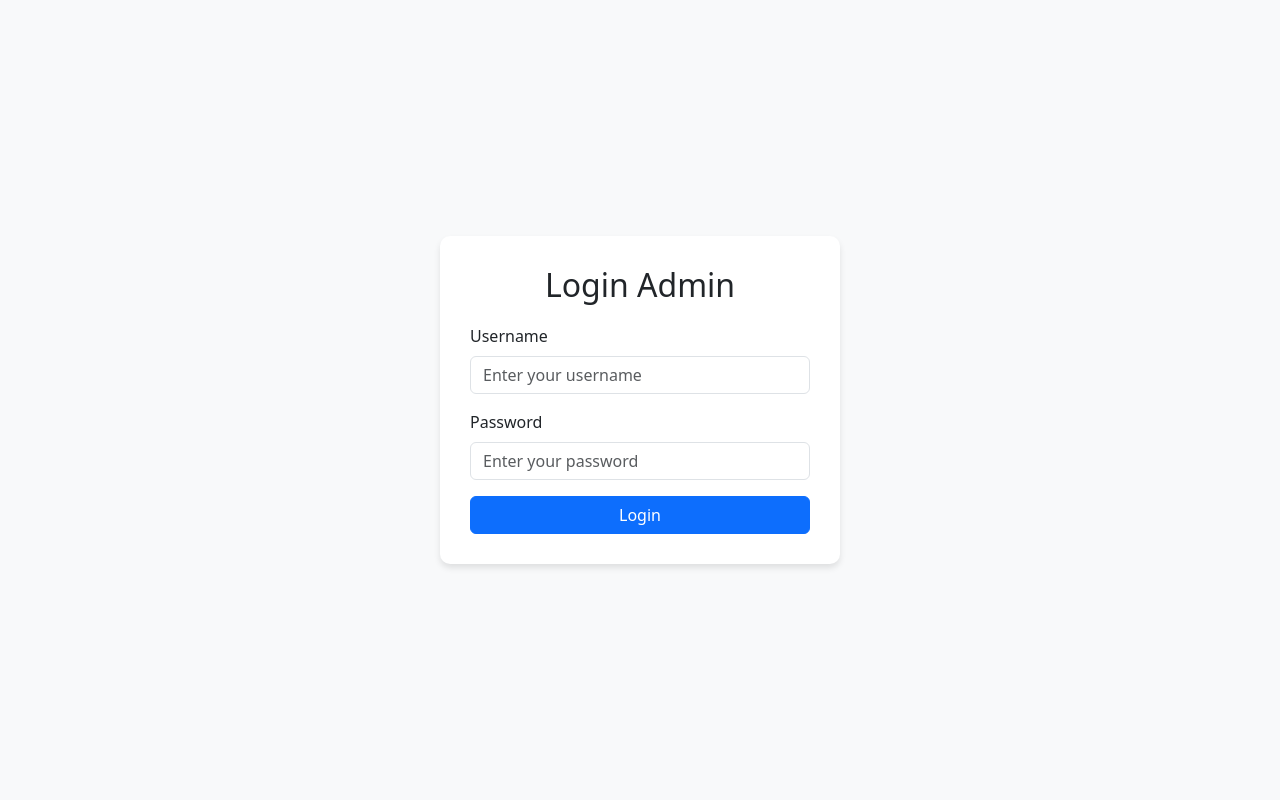
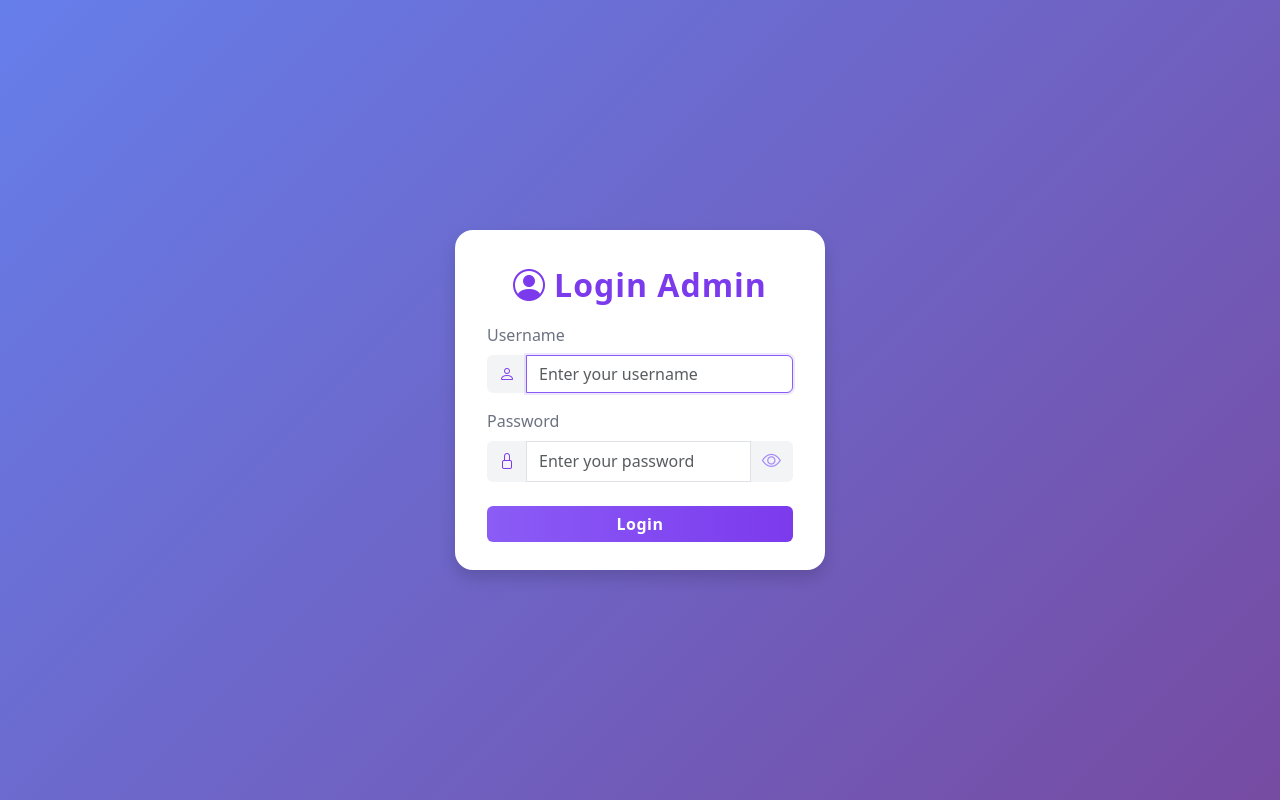
Before and after one commit to itskulen/bigscreenproject, a PHP site: page /login.php in a window 1280 px wide. Run offline with PHP 8.4, Linux system fonts and the light colour scheme.

Commit message:
Refactor login and mascot index pages: improve UI styles, enhance accessibility, and update comments for clarity

```diff
--- a/login.php
+++ b/login.php
@@ -6,28 +6,25 @@ if ($_SERVER['REQUEST_METHOD'] == 'POST') {
     $user = $_POST['username'];
     $pass = $_POST['password'];
 
-    // Ambil data pengguna dari database
     $stmt = $pdo->prepare('SELECT * FROM users WHERE username = ?');
     $stmt->execute([$user]);
     $data = $stmt->fetch();
 
     if ($data && password_verify($pass, $data['password'])) {
-        // Verifikasi password
         $_SESSION['logged_in'] = true;
-        $_SESSION['username'] = $data['username']; // Simpan username ke sesi
-        $_SESSION['role'] = $data['role']; // Simpan role pengguna
+        $_SESSION['username'] = $data['username'];
+        $_SESSION['role'] = $data['role'];
 
-        // Arahkan pengguna berdasarkan role
         if ($data['role'] === 'mascot') {
-            header('Location: mascot_admin.php'); // Halaman untuk mascot_manager
+            header('Location: mascot_admin.php');
         } elseif ($data['role'] === 'costume') {
-            header('Location: costume_admin.php'); // Halaman untuk costume_manager
+            header('Location: costume_admin.php');
         } else {
-            header('Location: unauthorized.php'); // Jika role tidak dikenali
+            header('Location: unauthorized.php');
         }
         exit();
     } else {
-        $error = 'Invalid credentials!';
+        $error = 'Invalid username or password!';
     }
 }
 ?>
@@ -40,57 +37,141 @@ if ($_SERVER['REQUEST_METHOD'] == 'POST') {
         <title>Login Admin</title>
         <link rel="icon" type="image/x-icon" href="favicon.ico">
         <link href="https://cdn.jsdelivr.net/npm/bootstrap@5.3.0-alpha1/dist/css/bootstrap.min.css" rel="stylesheet">
+        <link href="https://cdn.jsdelivr.net/npm/bootstrap-icons@1.11.3/font/bootstrap-icons.css" rel="stylesheet">
         <style>
             body {
-                background-color: #f8f9fa;
+                background: linear-gradient(135deg, #667eea 0%, #764ba2 100%);
+                min-height: 100vh;
                 display: flex;
+                align-items: center;
                 justify-content: center;
-                align-items: center;
-                height: 100vh;
             }
 
             .login-container {
-                background: #ffffff;
-                padding: 30px;
-                border-radius: 10px;
-                box-shadow: 0 4px 6px rgba(0, 0, 0, 0.1);
+                background: #fff;
+                padding: 36px 32px 28px 32px;
+                border-radius: 18px;
+                box-shadow: 0 8px 32px rgba(139, 92, 246, 0.10), 0 1.5px 8px rgba(0, 0, 0, 0.06);
                 width: 100%;
-                max-width: 400px;
+                max-width: 370px;
+                position: relative;
+                animation: fadeIn 0.7s;
+            }
+
+            @keyframes fadeIn {
+                from {
+                    opacity: 0;
+                    transform: translateY(30px);
+                }
+
+                to {
+                    opacity: 1;
+                    transform: none;
+                }
             }
 
             .login-container h2 {
-                margin-bottom: 20px;
+                margin-bottom: 18px;
                 text-align: center;
+                font-weight: 700;
+                color: #7c3aed;
+                letter-spacing: 1px;
+            }
+
+            .form-label {
+                font-weight: 500;
+                color: #6b7280;
+            }
+
+            .input-group-text {
+                background: #f3f4f6;
+                border: none;
+                color: #7c3aed;
+            }
+
+            .form-control:focus {
+                border-color: #8b5cf6;
+                box-shadow: 0 0 0 2px #a78bfa33;
+            }
+
+            .btn-primary {
+                background: linear-gradient(90deg, #8b5cf6, #7c3aed);
+                border: none;
+                font-weight: 600;
+                letter-spacing: 0.5px;
+                transition: background 0.2s;
+            }
+
+            .btn-primary:hover {
+                background: linear-gradient(90deg, #7c3aed, #8b5cf6);
+            }
+
+            .show-password {
+                cursor: pointer;
+                color: #a78bfa;
+                font-size: 1.2em;
             }
 
             .error {
-                color: red;
-                font-size: 0.9em;
+                color: #dc3545;
+                font-size: 0.97em;
                 text-align: center;
+                margin-bottom: 10px;
+                margin-top: -5px;
+            }
+
+            @media (max-width: 500px) {
+                .login-container {
+                    padding: 22px 8px 18px 8px;
+                }
             }
         </style>
     </head>
 
     <body>
-        <div class="login-container">
-            <h2>Login Admin</h2>
-            <form method="POST">
+        <div class="login-container shadow">
+            <h2><i class="bi bi-person-circle me-2"></i>Login Admin</h2>
+            <?php if (!empty($error)) : ?>
+            <div class="error"><?= $error ?></div>
+            <?php endif; ?>
+            <form method="POST" autocomplete="off">
                 <div class="mb-3">
                     <label for="username" class="form-label">Username</label>
-                    <input type="text" class="form-control" id="username" name="username"
-                        placeholder="Enter your username" required>
+                    <div class="input-group">
+                        <span class="input-group-text"><i class="bi bi-person"></i></span>
+                        <input type="text" class="form-control" id="username" name="username"
+                            placeholder="Enter your username" required autofocus>
+                    </div>
                 </div>
                 <div class="mb-3">
                     <label for="password" class="form-label">Password</label>
-                    <input type="password" class="form-control" id="password" name="password"
-                        placeholder="Enter your password" required>
+                    <div class="input-group">
+                        <span class="input-group-text"><i class="bi bi-lock"></i></span>
+                        <input type="password" class="form-control" id="password" name="password"
+                            placeholder="Enter your password" required>
+                        <span class="input-group-text show-password" onclick="togglePassword()">
+                            <i class="bi bi-eye" id="toggleIcon"></i>
+                        </span>
+                    </div>
                 </div>
-                <?php if (!empty($error)) : ?>
-                <div class="error"><?= $error ?></div>
-                <?php endif; ?>
-                <button type="submit" class="btn btn-primary w-100">Login</button>
+                <button type="submit" class="btn btn-primary w-100 mt-2">Login</button>
             </form>
         </div>
+        <script>
+            function togglePassword() {
+                const pwd = document.getElementById('password');
+                const icon = document.getElementById('toggleIcon');
+                if (pwd.type === "password") {
+                    pwd.type = "text";
+                    icon.classList.remove('bi-eye');
+                    icon.classList.add('bi-eye-slash');
+                } else {
+                    pwd.type = "password";
+                    icon.classList.remove('bi-eye-slash');
+                    icon.classList.add('bi-eye');
+                }
+            }
+        </script>
     </body>
 
 </html>
```
Also changed, not shown: mascot_index.php (+24 -15 lines).
